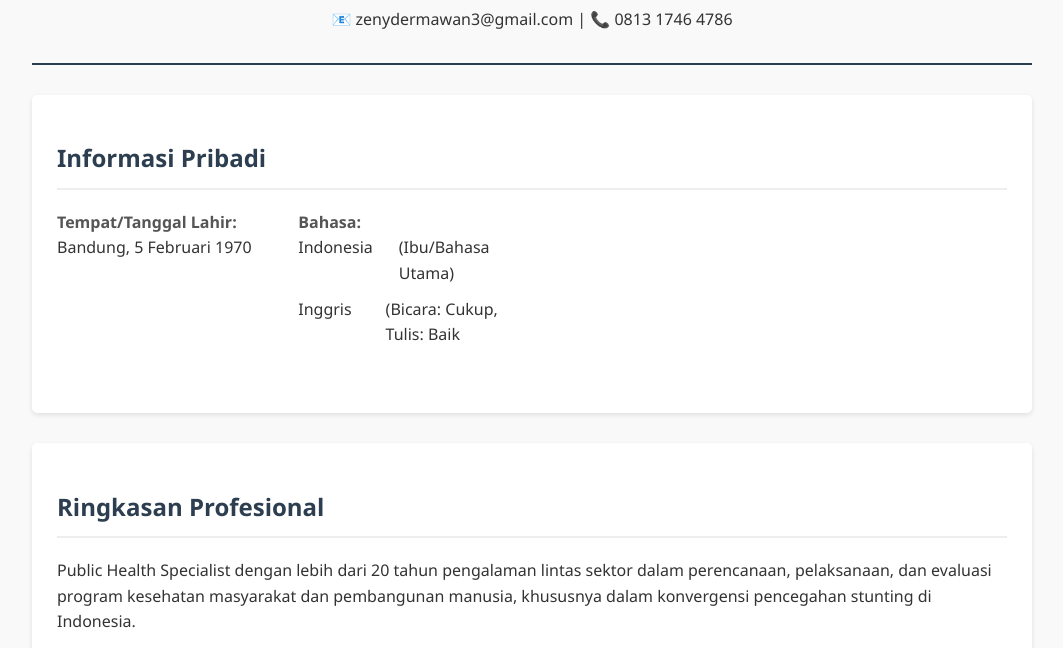
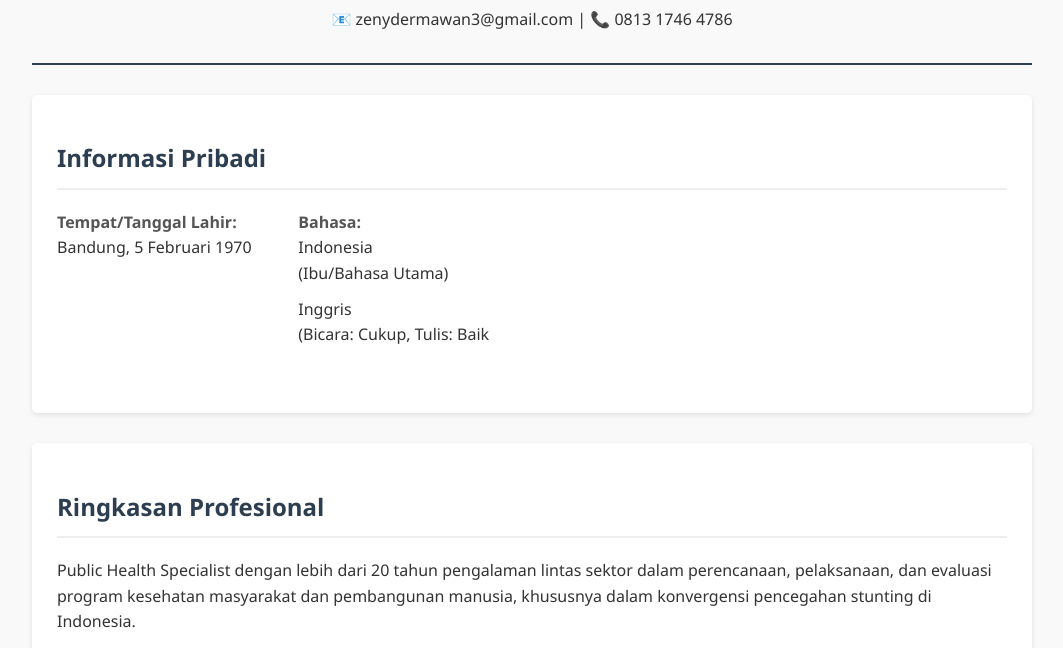
Before and after one commit to kampusdesa-cpu/zenycv, a plain HTML site: page index.html in a window 1280 px wide. Shown: the part 108-756 px from the top of the page, without its empty margins (108-1171 px from the left). Drawn offline with Linux system fonts and the light colour scheme.

Commit message:
index.html

```diff
--- a/index.html
+++ b/index.html
@@ -120,10 +120,9 @@
             color: #555;
         }
         .language-item {
-            display: flex;
-            justify-content: space-between;
-            align-items: flex-start;
-            gap: 10px
+            display: grid;
+            grid-template-columns: auto;
+            gap: 0px
             max-width: 350px;
             margin-bottom: 10px;
         }
```
